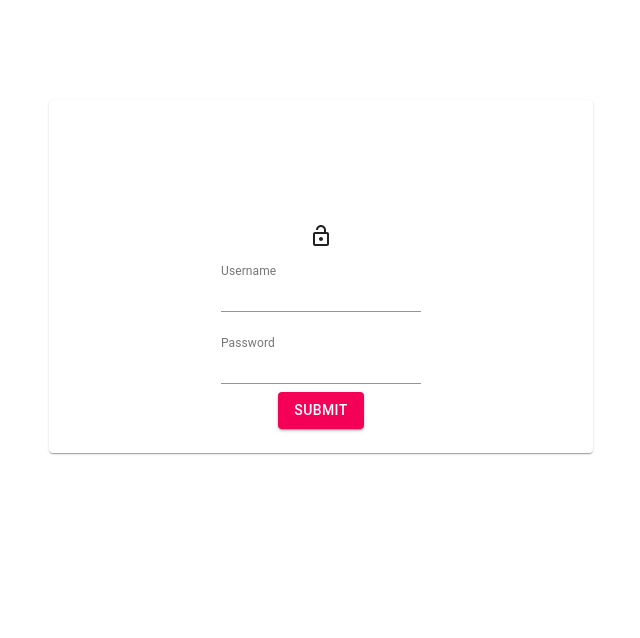
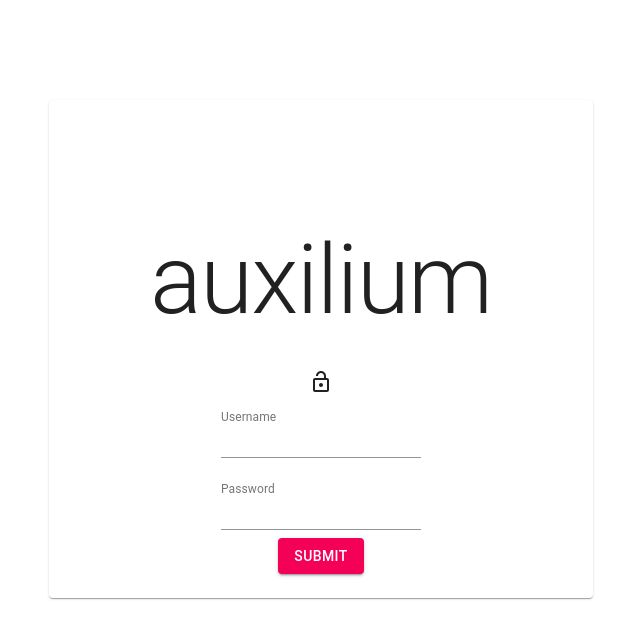
Before and after one commit to Build-Week-DevDeskQueue/frontEnd, a React (Create React App) app: page / in a window 1280 px wide. Shown: the top 638 px of the page, without its empty margins (319-959 px from the left). Built offline with nearby package versions, Linux system fonts and the light colour scheme.

Commit message:
added typography

```diff
--- a/src/Components/SignIn.js
+++ b/src/Components/SignIn.js
@@ -1,5 +1,6 @@
 import React from 'react';
 import Paper from '@material-ui/core/Paper';
+import Typography from '@material-ui/core/Typography';
 import TextField from '@material-ui/core/TextField';
 import Button from '@material-ui/core/Button/Button';
 import { makeStyles } from '@material-ui/core/styles';
@@ -24,8 +25,6 @@
     width: 200
   },
   button: {
-    // margin: theme.spacing(1),
-    // display: 'inline'
     marginLeft: 350,
     display: 'flex'
   },
@@ -41,6 +40,11 @@
     <div>
       <Paper className={classes.root}>
         <form className={classes.container} noValidate autoComplete="off">
+          <div className={classes.centered}>
+            <Typography variant="h1" gutterBottom>
+              auxilium
+            </Typography>
+          </div>
           <div className={classes.centered}>
             <LockOpenOutlinedIcon />
           </div>
```
